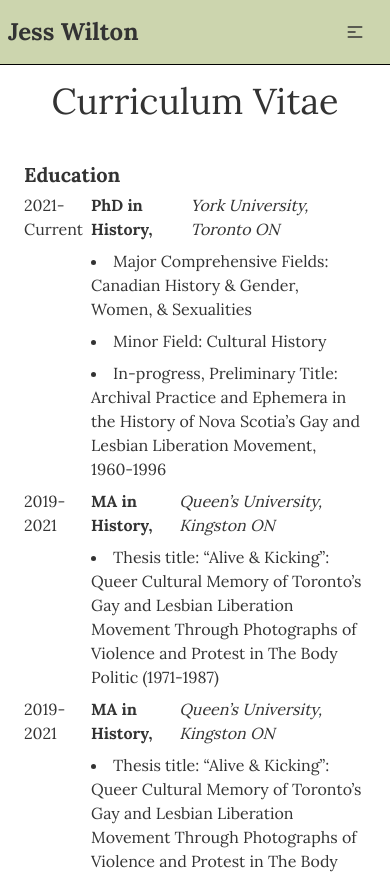
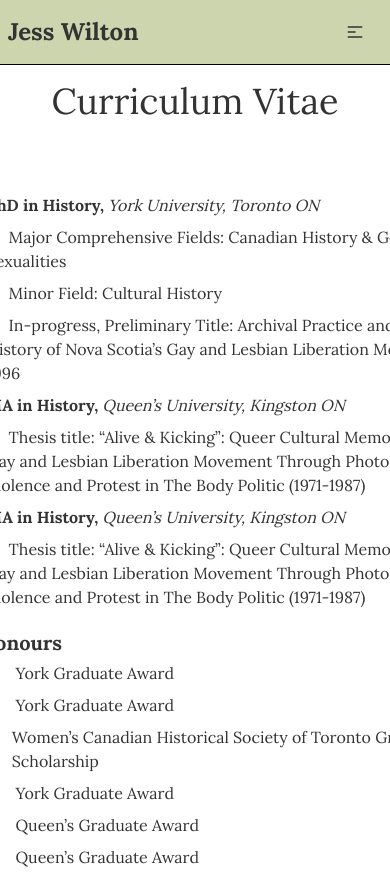
Before and after one commit to cordelia-payson/jw-site, a Next.js app: page /cv in a window 390 px wide. Shown: the top 874 px of the page. Built offline with nearby package versions, Linux system fonts and the light colour scheme.

Commit message:
working on mobile view

```diff
--- a/components/cv/sections/articles.js
+++ b/components/cv/sections/articles.js
@@ -4,7 +4,7 @@ import Line from '../line.js';
 
 function Articles() {
   return (
-    <div className="flex flex-col ml-0 mb-4">
+    <div className="flex flex-col mb-4">
       <Title title="Articles in Progress" />
       <div className="flex flex-col">
 
--- a/components/cv/sections/awards.js
+++ b/components/cv/sections/awards.js
@@ -5,7 +5,7 @@ import { awards } from '../info.js';
 
 function Awards() {
   return (
-    <div className="flex flex-col ml-0 mb-4">
+    <div className="flex flex-col mb-4">
       <Title title="Awards and Honours" />
       <div className="flex flex-col">
         {awards.map((award) => (
--- a/components/cv/sections/education.js
+++ b/components/cv/sections/education.js
@@ -6,7 +6,7 @@ import { education } from '../info.js';
 
 function Education() {
   return (
-    <div className="flex flex-col ml-0 mb-4">
+    <div className="flex flex-col mb-4">
       <Title title="Education" />
       <div className="flex flex-col">
         {education.map((school) => (
--- a/components/cv/sections/memberships.js
+++ b/components/cv/sections/memberships.js
@@ -5,7 +5,7 @@ import { memberships } from '../info.js';
 
 function Memberships() {
   return (
-    <div className="flex flex-col ml-0 mb-4">
+    <div className="flex flex-col mb-4">
       <Title title="Memberships" />
       {memberships.map(((membership) => (
         <div className="flex flex-row">
--- a/components/cv/sections/presentations.js
+++ b/components/cv/sections/presentations.js
@@ -5,7 +5,7 @@ import { presentations } from '../info.js';
 
 function Presentations() {
   return (
-    <div className="flex flex-col ml-0 mb-4">
+    <div className="flex flex-col mb-4">
       <Title title="Publications" />
 
       <div className="ml-14 -indent-14 max-w-2xl">
--- a/components/cv/sections/professional.js
+++ b/components/cv/sections/professional.js
@@ -6,7 +6,7 @@ import { professional } from '../info.js';
 
 function Professional() {
   return (
-    <div className="flex flex-col ml-0 mb-4">
+    <div className="flex flex-col mb-4">
       <Title title="Professional & Academic Experience" />
       <div className="flex flex-col">
         {professional.map((job) => (
--- a/components/cv/sections/volunteer.js
+++ b/components/cv/sections/volunteer.js
@@ -6,7 +6,7 @@ import { volunteer } from '../info.js';
 
 function Volunteer() {
   return (
-    <div className="flex flex-col ml-0 mb-4">
+    <div className="flex flex-col mb-4">
       <Title title="Activism, Leadership, and Volunteer Experience" />
       <div className="flex flex-col">
         {volunteer.map((job) => (
--- a/components/cv/subTitle.js
+++ b/components/cv/subTitle.js
@@ -1,8 +1,8 @@
 function Subtitle({ bold, italic }) {
   return (
     <div className="flex flex-row">
-      <div className="m-1 font-bold">{bold}</div>
-      <div className="m-1 italic ml-0">{italic}</div>
+      <div className="m-1 font-bold min-w-max">{bold}</div>
+      <div className="m-1 italic ml-0 min-w-max">{italic}</div>
     </div>
   );
 }
--- a/pages/cv.js
+++ b/pages/cv.js
@@ -14,9 +14,9 @@ import Languages from '../components/cv/sections/languages.js';
 function CV() {
   return (
     <Layout>
-      <div className="flex flex-col items-center justify-center">
+      <div className="flex flex-col items-center overflow-x-scroll">
         <div>
-          <h1 className="text-4xl w-max m-4">Curriculum Vitae</h1>
+          <h1 className="text-4xl m-4">Curriculum Vitae</h1>
         </div>
         <div className="min-h-screen m-6">
           <div className="flex flex-col">
```
